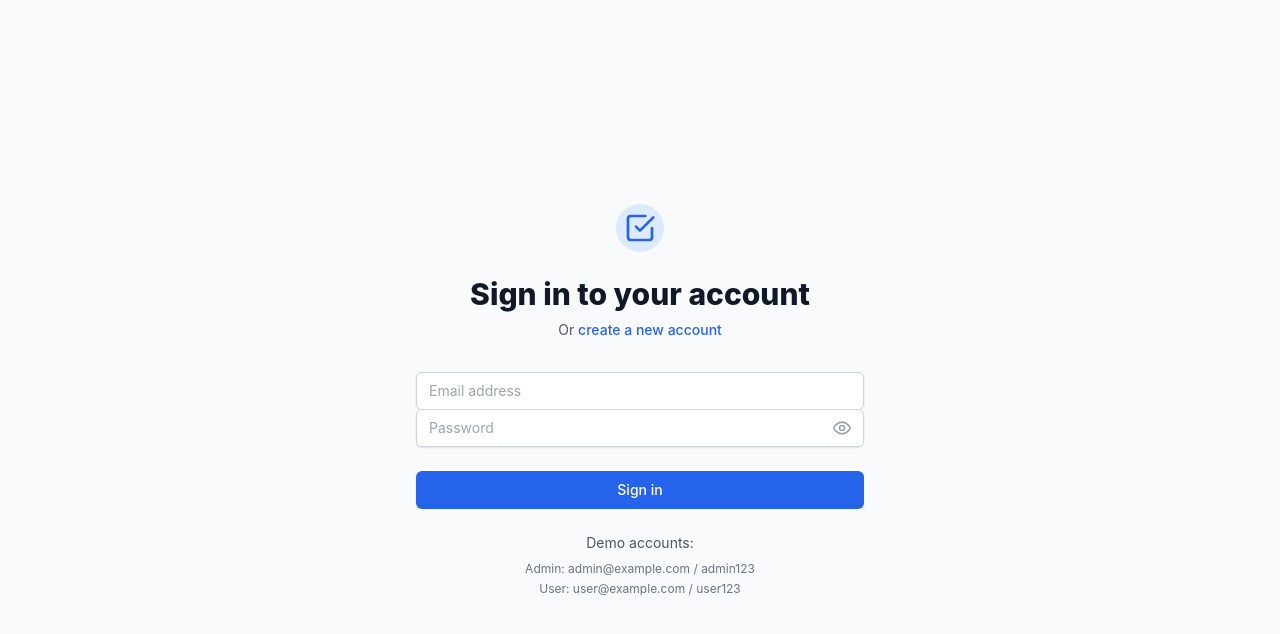
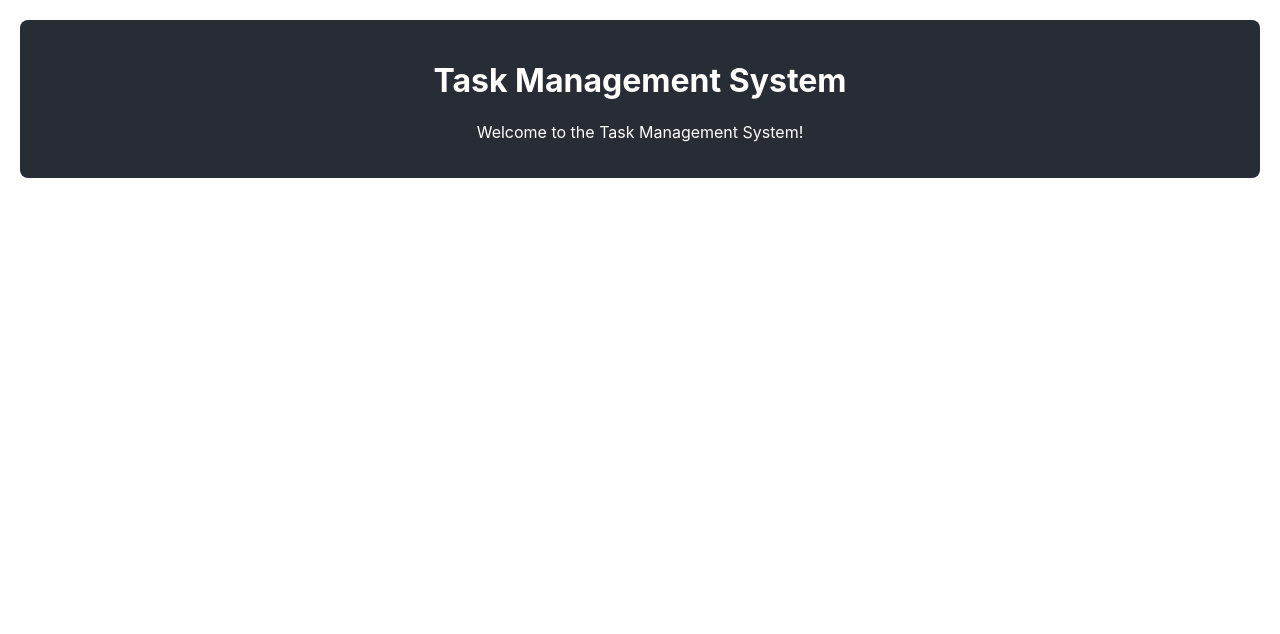
Before and after one commit to yashkumarsingh-dev/taskmanagment, a React (Create React App) app in the folder frontend/: page / in a window 1280 px wide. Before the commit this address led to /login. Shown: the top 634 px of the page. Built offline with nearby package versions, Linux system fonts and the light colour scheme; no server answers; the HTML template or start-up script is replaced by a standard one.

Commit message:
Create minimal working React app

```diff
--- a/frontend/src/App.js
+++ b/frontend/src/App.js
@@ -1,92 +1,13 @@
-import React, { useEffect } from "react";
-import { Routes, Route, Navigate } from "react-router-dom";
-import { useDispatch, useSelector } from "react-redux";
-import { getCurrentUser } from "./store/slices/authSlice";
-import { toast } from "react-hot-toast";
-
-// Components
-import Layout from "./components/Layout";
-import Login from "./pages/Login";
-import Register from "./pages/Register";
-import Dashboard from "./pages/Dashboard";
-import TaskList from "./pages/TaskList";
-import TaskDetail from "./pages/TaskDetail";
-import TaskForm from "./pages/TaskForm";
-import UserManagement from "./pages/UserManagement";
-import ProtectedRoute from "./components/ProtectedRoute";
-import AdminRoute from "./components/AdminRoute";
+import React from "react";
 
 function App() {
-  const dispatch = useDispatch();
-  const { isAuthenticated, loading, error } = useSelector(
-    (state) => state.auth
-  );
-
-  useEffect(() => {
-    if (localStorage.getItem("token")) {
-      dispatch(getCurrentUser());
-    }
-  }, [dispatch]);
-
-  useEffect(() => {
-    if (error) {
-      toast.error(error);
-    }
-  }, [error]);
-
-  if (loading) {
-    return (
-      <div className="min-h-screen flex items-center justify-center">
-        <div className="animate-spin rounded-full h-32 w-32 border-b-2 border-primary-600"></div>
-      </div>
-    );
-  }
-
   return (
-    <Routes>
-      {/* Public routes */}
-      <Route
-        path="/login"
-        element={
-          isAuthenticated ? <Navigate to="/dashboard" replace /> : <Login />
-        }
-      />
-      <Route
-        path="/register"
-        element={
-          isAuthenticated ? <Navigate to="/dashboard" replace /> : <Register />
-        }
-      />
-
-      {/* Protected routes */}
-      <Route
-        path="/"
-        element={
-          <ProtectedRoute>
-            <Layout />
-          </ProtectedRoute>
-        }>
-        <Route index element={<Navigate to="/dashboard" replace />} />
-        <Route path="dashboard" element={<Dashboard />} />
-        <Route path="tasks" element={<TaskList />} />
-        <Route path="tasks/new" element={<TaskForm />} />
-        <Route path="tasks/:id" element={<TaskDetail />} />
-        <Route path="tasks/:id/edit" element={<TaskForm />} />
-
-        {/* Admin routes */}
-        <Route
-          path="users"
-          element={
-            <AdminRoute>
-              <UserManagement />
-            </AdminRoute>
-          }
-        />
-      </Route>
-
-      {/* Catch all route */}
-      <Route path="*" element={<Navigate to="/dashboard" replace />} />
-    </Routes>
+    <div className="App">
+      <header className="App-header">
+        <h1>Task Management System</h1>
+        <p>Welcome to the Task Management System!</p>
+      </header>
+    </div>
   );
 }
 
--- a/frontend/src/index.css
+++ b/frontend/src/index.css
@@ -1,67 +1,20 @@
-@tailwind base;
-@tailwind components;
-@tailwind utilities;
-
-@layer base {
-  html {
-    font-family: "Inter", system-ui, sans-serif;
-  }
-
-  body {
-    @apply bg-gray-50 text-gray-900;
-  }
+body {
+  margin: 0;
+  font-family: -apple-system, BlinkMacSystemFont, "Segoe UI", "Roboto", "Oxygen",
+    "Ubuntu", "Cantarell", "Fira Sans", "Droid Sans", "Helvetica Neue",
+    sans-serif;
+  -webkit-font-smoothing: antialiased;
+  -moz-osx-font-smoothing: grayscale;
 }
 
-@layer components {
-  .btn {
-    @apply inline-flex items-center justify-center px-4 py-2 border border-transparent text-sm font-medium rounded-md shadow-sm focus:outline-none focus:ring-2 focus:ring-offset-2 transition-colors duration-200;
-  }
+.App {
+  text-align: center;
+  padding: 20px;
+}
 
-  .btn-primary {
-    @apply btn bg-primary-600 text-white hover:bg-primary-700 focus:ring-primary-500;
-  }
-
-  .btn-secondary {
-    @apply btn bg-white text-gray-700 border-gray-300 hover:bg-gray-50 focus:ring-primary-500;
-  }
-
-  .btn-danger {
-    @apply btn bg-red-600 text-white hover:bg-red-700 focus:ring-red-500;
-  }
-
-  .input {
-    @apply block w-full px-3 py-2 border border-gray-300 rounded-md shadow-sm placeholder-gray-400 focus:outline-none focus:ring-primary-500 focus:border-primary-500 sm:text-sm;
-  }
-
-  .card {
-    @apply bg-white overflow-hidden shadow rounded-lg;
-  }
-
-  .card-header {
-    @apply px-4 py-5 sm:px-6 border-b border-gray-200;
-  }
-
-  .card-body {
-    @apply px-4 py-5 sm:p-6;
-  }
-
-  .badge {
-    @apply inline-flex items-center px-2.5 py-0.5 rounded-full text-xs font-medium;
-  }
-
-  .badge-success {
-    @apply badge bg-green-100 text-green-800;
-  }
-
-  .badge-warning {
-    @apply badge bg-yellow-100 text-yellow-800;
-  }
-
-  .badge-danger {
-    @apply badge bg-red-100 text-red-800;
-  }
-
-  .badge-info {
-    @apply badge bg-blue-100 text-blue-800;
-  }
+.App-header {
+  background-color: #282c34;
+  padding: 20px;
+  color: white;
+  border-radius: 8px;
 }
--- a/frontend/src/index.js
+++ b/frontend/src/index.js
@@ -1,43 +1,11 @@
 import React from "react";
 import ReactDOM from "react-dom/client";
-import { Provider } from "react-redux";
-import { BrowserRouter } from "react-router-dom";
-import { Toaster } from "react-hot-toast";
 import "./index.css";
 import App from "./App";
-import { store } from "./store";
 
 const root = ReactDOM.createRoot(document.getElementById("root"));
 root.render(
   <React.StrictMode>
-    <Provider store={store}>
-      <BrowserRouter>
-        <App />
-        <Toaster
-          position="top-right"
-          toastOptions={{
-            duration: 4000,
-            style: {
-              background: "#363636",
-              color: "#fff",
-            },
-            success: {
-              duration: 3000,
-              iconTheme: {
-                primary: "#10b981",
-                secondary: "#fff",
-              },
-            },
-            error: {
-              duration: 5000,
-              iconTheme: {
-                primary: "#ef4444",
-                secondary: "#fff",
-              },
-            },
-          }}
-        />
-      </BrowserRouter>
-    </Provider>
+    <App />
   </React.StrictMode>
 );
```
Also changed, not shown: frontend/package.json (+2 -24 lines).
